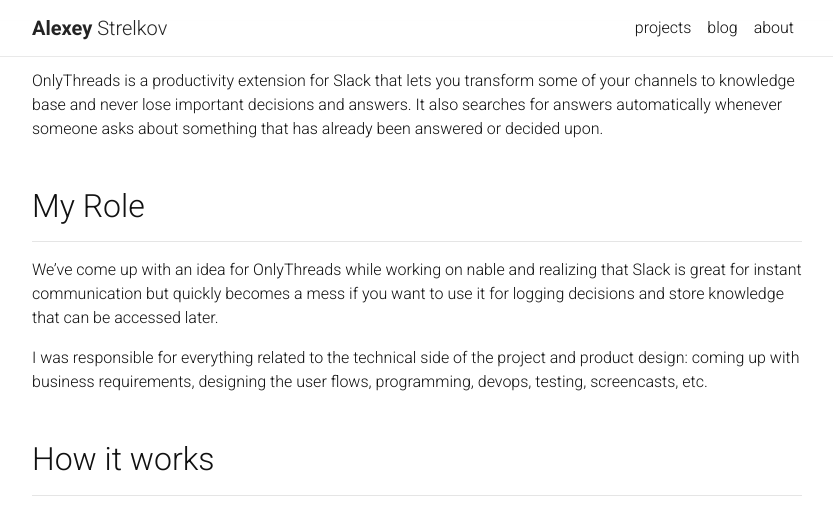
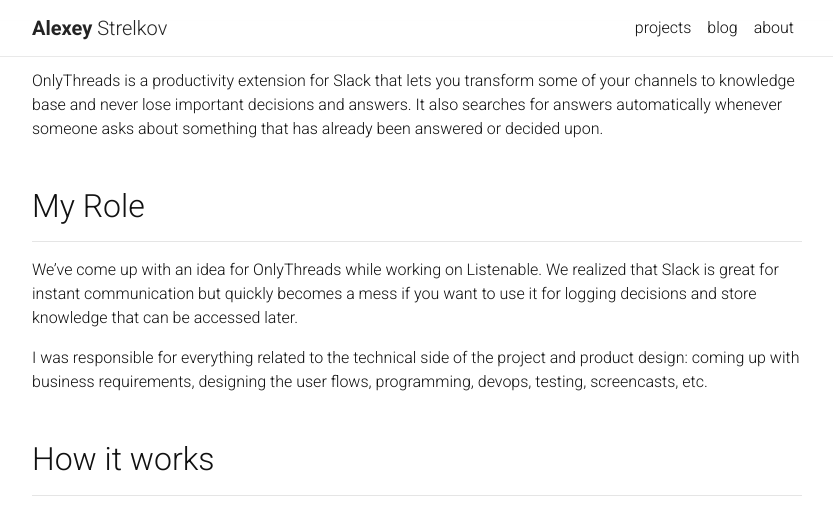
Before and after one commit to DataGreed/datagreed.pro, a Jekyll site: the page built from _projects/onlythreads.markdown, in a window 1280 px wide and 900 px high, scrolled down 365 px, cut to the strip 0-508 px from the top of the window. Shown: the whole strip, without its empty margins (223-1056 px from the left). Built offline with Jekyll 4.4.1, drawn with Linux system fonts in a browser that asks for light colours; nearby versions of some CDN libraries; a style sheet for code colours, icons or effects is not loaded.

Commit message:
fixed a typo

```diff
--- a/_projects/onlythreads.markdown
+++ b/_projects/onlythreads.markdown
@@ -24,7 +24,7 @@
 ## My Role
 ***
 
-We've come up with an idea for OnlyThreads while working on nable and realizing that Slack is great for instant
+We've come up with an idea for OnlyThreads while working on Listenable. We realized that Slack is great for instant
 communication but quickly becomes a mess if you want to use it for logging decisions and store knowledge that can
 be accessed later.
 
```
